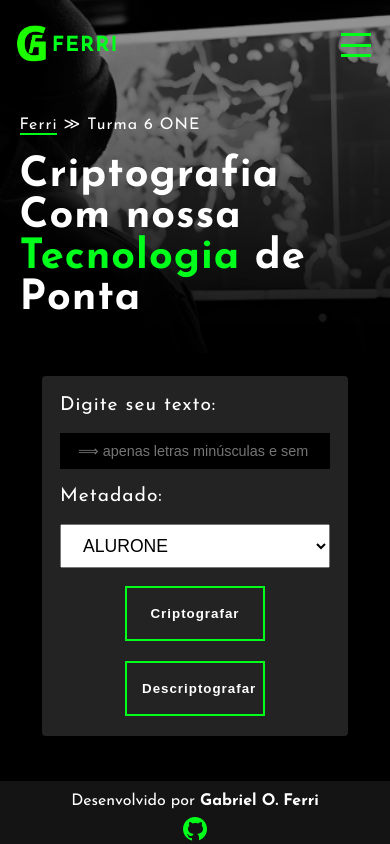
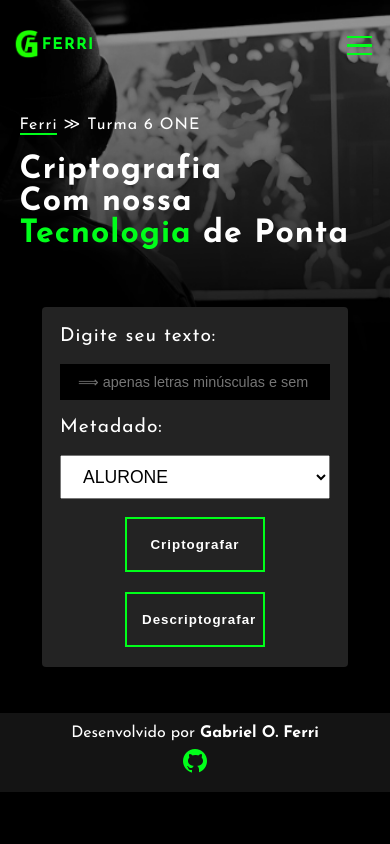
Before and after one commit to gabrielferr1/criptografador-alurone, a plain HTML site: page index.html in a window 390 px wide. Drawn offline with Linux system fonts and the light colour scheme.

Commit message:
header adjustment

```diff
--- a/styles/mediaqueries.css
+++ b/styles/mediaqueries.css
@@ -146,7 +146,28 @@
         align-items: center;
     }
     .titulo-texto-main {
-        font-size: 2.6rem;
+        font-size: 2rem;
+    }
+    #img-logo {
+        width: 30px;
+        height: 30px;
+    }
+    .nav-cabecalho {
+        margin-bottom: 15px;
+    }
+    .titulo-cabecalho {
+        font-size: 1rem;
+    }
+    .nav-menu-cabecalho div {
+        width: 25px;
+        height: 2.5px;
+        margin: 6px;
+    }
+    .nav-menu-cabecalho.active .line1 {
+        transform: rotate(-46.5deg) translate(-8px, 9px);
+    }
+    .nav-menu-cabecalho.active .line3 {
+        transform: rotate(46.5deg) translate(-3px, -5px);
     }
     .paragrafo-texto-main {
         font-size: 1rem;
```
